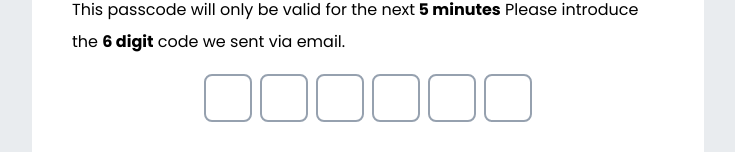
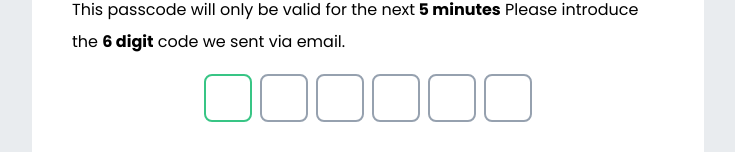
Before and after one commit to Youssef-Gad/We-chatting-app, a React (Vite) app: page /activateAccount in a window 1280 px wide. Shown: the part 278-430 px from the top of the page, without its empty margins (272-1007 px from the left). Built offline with nearby package versions, Linux system fonts and the light colour scheme.

Commit message:
Update Activation Code Inputs

```diff
--- a/src/components/chats/sidebar/SidebarHeader.jsx
+++ b/src/components/chats/sidebar/SidebarHeader.jsx
@@ -1,4 +1,3 @@
-import { faCircleUser } from "@fortawesome/free-regular-svg-icons";
 import { faBars } from "@fortawesome/free-solid-svg-icons";
 import { FontAwesomeIcon } from "@fortawesome/react-fontawesome";
 import { useRef } from "react";
--- a/src/components/register/ActivateAccount.jsx
+++ b/src/components/register/ActivateAccount.jsx
@@ -1,8 +1,8 @@
 import { redirect, useFetcher } from "react-router-dom";
 import { activateEmail, resendActivationCode } from "../../services/apiAuth";
-import ActivationNum from "./ActivationNum";
 import toast from "react-hot-toast";
 import { useEffect, useState } from "react";
+import ActivationInputs from "./ActivationInputs";
 
 function ActivateAccount() {
   const fethcer = useFetcher();
@@ -59,12 +59,7 @@ function ActivateAccount() {
               className="mt-4 flex flex-col items-center justify-center gap-x-4"
             >
               <div className="mb-2 flex space-x-2">
-                <ActivationNum name={"num1"} />
-                <ActivationNum name={"num2"} />
-                <ActivationNum name={"num3"} />
-                <ActivationNum name={"num4"} />
-                <ActivationNum name={"num5"} />
-                <ActivationNum name={"num6"} />
+                <ActivationInputs />
               </div>
               <div className="mt-6 flex items-center justify-center gap-3">
                 <button className="transform rounded-lg bg-primary px-6 py-2 text-sm font-bold capitalize text-white transition-colors duration-150 hover:bg-dark-primary focus:outline-none">
--- /dev/null
+++ b/src/components/register/ActivationInputs.jsx
@@ -0,0 +1,76 @@
+import { forwardRef, useEffect, useRef } from "react";
+
+function ActivationInputs() {
+  const num1Ref = useRef(null);
+  const num2Ref = useRef(null);
+  const num3Ref = useRef(null);
+  const num4Ref = useRef(null);
+  const num5Ref = useRef(null);
+  const num6Ref = useRef(null);
+
+  useEffect(function () {
+    num1Ref.current.focus();
+  }, []);
+
+  return (
+    <>
+      <ActivationNum name="num1" ref={num1Ref} nextRef={num2Ref} />
+      <ActivationNum
+        name="num2"
+        ref={num2Ref}
+        nextRef={num3Ref}
+        prevRef={num1Ref}
+      />
+      <ActivationNum
+        name="num3"
+        ref={num3Ref}
+        nextRef={num4Ref}
+        prevRef={num2Ref}
+      />
+      <ActivationNum
+        name="num4"
+        ref={num4Ref}
+        nextRef={num5Ref}
+        prevRef={num3Ref}
+      />
+      <ActivationNum
+        name="num5"
+        ref={num5Ref}
+        nextRef={num6Ref}
+        prevRef={num4Ref}
+      />
+      <ActivationNum name="num6" ref={num6Ref} prevRef={num5Ref} />
+    </>
+  );
+}
+
+export default ActivationInputs;
+
+const ActivationNum = forwardRef(({ name, nextRef, prevRef }, ref) => {
+  const handleChange = (e) => {
+    if (!/^\d$/.test(e.target.value)) {
+      e.target.value = "";
+      return;
+    }
+
+    if (e.target.value.length === 1 && nextRef?.current)
+      nextRef.current.focus();
+  };
+
+  const handleKeyDown = (e) => {
+    if (e.key === "Backspace" && e.target.value === "" && prevRef?.current)
+      prevRef.current.focus();
+  };
+
+  return (
+    <input
+      ref={ref}
+      type="text"
+      maxLength="1"
+      name={name}
+      className="activation-num"
+      onChange={handleChange}
+      onKeyDown={handleKeyDown}
+    />
+  );
+});
--- a/src/components/register/ActivationNum.jsx
+++ /dev/null
@@ -1,7 +0,0 @@
-function ActivationNum({ name }) {
-  return (
-    <input type="text" maxLength="1" name={name} className="activation-num" />
-  );
-}
-
-export default ActivationNum;
--- a/src/components/reset password/NewPasswordVerification.jsx
+++ b/src/components/reset password/NewPasswordVerification.jsx
@@ -1,9 +1,9 @@
 import { redirect, useFetcher } from "react-router-dom";
-import ActivationNum from "../register/ActivationNum";
 import { useState } from "react";
 import EmailVerification from "./EmailVerification";
 import { passwordResetVerification } from "../../services/apiAuth";
 import toast from "react-hot-toast";
+import ActivationInputs from "../register/ActivationInputs";
 
 function NewPasswordVerification() {
   const fetcher = useFetcher();
@@ -42,12 +42,7 @@ function NewPasswordVerification() {
                 className="mt-4 flex flex-col items-center justify-center gap-x-4"
               >
                 <div className="mb-2 flex space-x-2">
-                  <ActivationNum name={"num1"} />
-                  <ActivationNum name={"num2"} />
-                  <ActivationNum name={"num3"} />
-                  <ActivationNum name={"num4"} />
-                  <ActivationNum name={"num5"} />
-                  <ActivationNum name={"num6"} />
+                  <ActivationInputs />
                 </div>
                 <div className="mt-6 flex items-center justify-center gap-3">
                   <button className="transform rounded-lg bg-primary px-6 py-2 text-sm font-bold capitalize text-white transition-colors duration-150 hover:bg-dark-primary focus:outline-none">
--- a/src/context/AuthContext.jsx
+++ b/src/context/AuthContext.jsx
@@ -12,6 +12,7 @@ export function AuthProvider({ children }) {
   useEffect(() => {
     const checkAuth = async () => {
       const res = await protectedRoute();
+      console.log(res);
 
       if (res.success === "fail") {
         toast.error(res.message);
@@ -20,7 +21,7 @@ export function AuthProvider({ children }) {
     };
 
     checkAuth();
-  }, [navigate]);
+  }, []);
 
   return (
     <AuthContext.Provider value={{ user }}>{children}</AuthContext.Provider>
```
